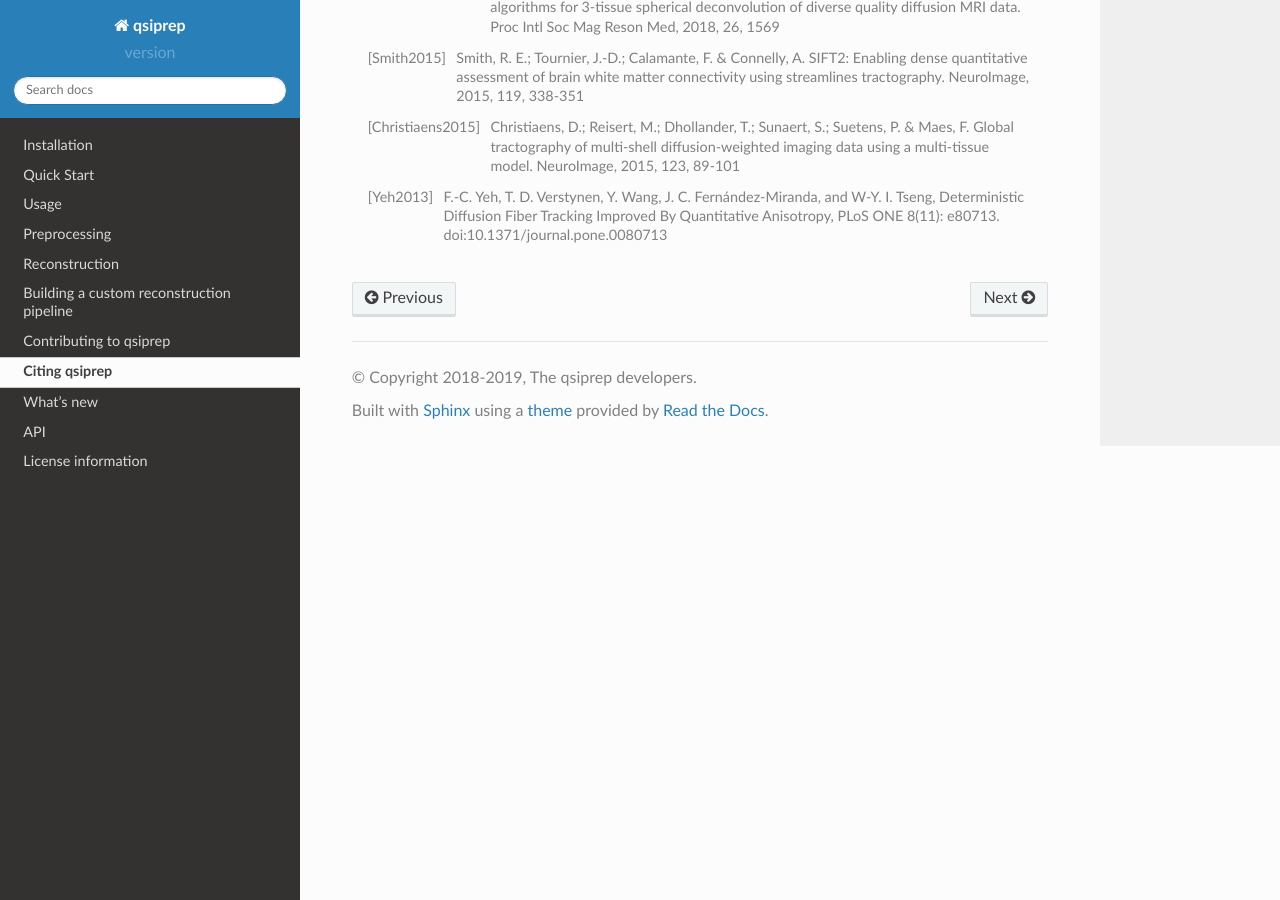
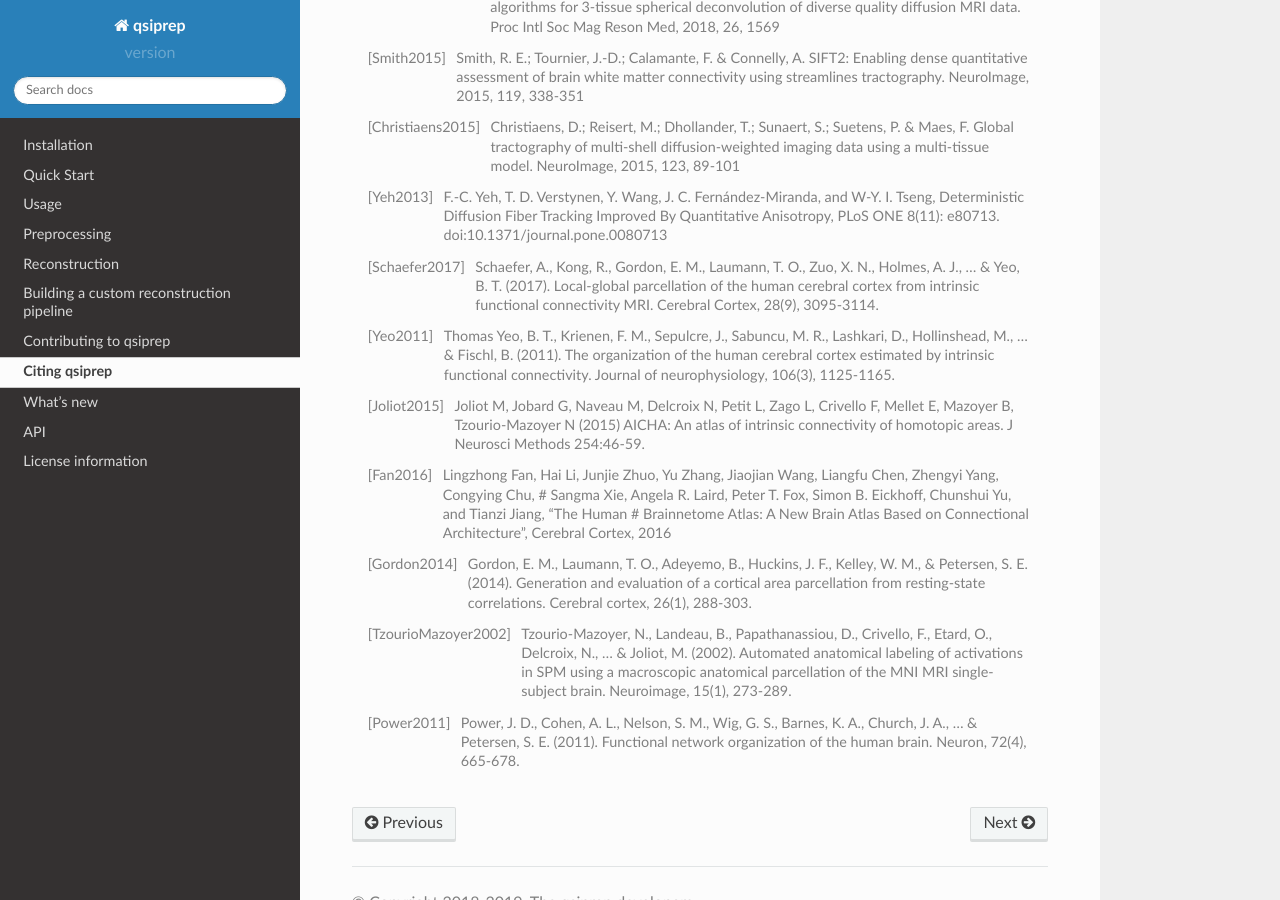
Before and after one commit to PennLINC/qsiprep, a Sphinx documentation site: the page built from docs/citing.rst, in a window 1280 px wide and 900 px high, scrolled down 828 px. Built offline with Sphinx 7.4.7 and the Read the Docs theme 2.0.0, drawn with Linux system fonts in a browser that asks for light colours.

```diff
--- a/docs/citing.rst
+++ b/docs/citing.rst
@@ -57,3 +57,34 @@ Nothing to cite yet...
 .. [Yeh2013]  F.-C. Yeh, T. D. Verstynen, Y. Wang, J. C. Fernández-Miranda, and W-Y. I. Tseng,
           Deterministic Diffusion Fiber Tracking Improved By Quantitative Anisotropy, PLoS
           ONE 8(11): e80713. doi:10.1371/journal.pone.0080713
+
+.. [Schaefer2017] Schaefer, A., Kong, R., Gordon, E. M., Laumann, T. O., Zuo, X. N., Holmes,
+          A. J., ... & Yeo, B. T. (2017). Local-global parcellation of the human cerebral cortex
+          from intrinsic functional connectivity MRI. Cerebral Cortex, 28(9), 3095-3114.
+
+.. [Yeo2011] Thomas Yeo, B. T., Krienen, F. M., Sepulcre, J., Sabuncu, M. R., Lashkari, D.,
+          Hollinshead, M., ... & Fischl, B. (2011). The organization of the human cerebral
+          cortex estimated by intrinsic functional connectivity. Journal of neurophysiology,
+          106(3), 1125-1165.
+
+.. [Joliot2015] Joliot M, Jobard G, Naveau M, Delcroix N, Petit L, Zago L, Crivello F, Mellet E,
+          Mazoyer B, Tzourio-Mazoyer N (2015) AICHA: An atlas of intrinsic connectivity of
+          homotopic areas. J Neurosci Methods 254:46-59.
+
+.. [Fan2016] Lingzhong Fan, Hai Li, Junjie Zhuo, Yu Zhang, Jiaojian Wang, Liangfu Chen, Zhengyi
+          Yang, Congying Chu, # Sangma Xie, Angela R. Laird, Peter T. Fox, Simon B. Eickhoff,
+          Chunshui Yu, and Tianzi Jiang, "The Human # Brainnetome Atlas: A New Brain Atlas Based
+          on Connectional Architecture", Cerebral Cortex, 2016
+
+.. [Gordon2014] Gordon, E. M., Laumann, T. O., Adeyemo, B., Huckins, J. F., Kelley, W. M., &
+          Petersen, S. E. (2014). Generation and evaluation of a cortical area parcellation from
+          resting-state correlations. Cerebral cortex, 26(1), 288-303.
+
+.. [TzourioMazoyer2002] Tzourio-Mazoyer, N., Landeau, B., Papathanassiou, D., Crivello, F., Etard,
+          O., Delcroix, N., ... & Joliot, M. (2002). Automated anatomical labeling of activations
+          in SPM using a macroscopic anatomical parcellation of the MNI MRI single-subject brain.
+          Neuroimage, 15(1), 273-289.
+
+.. [Power2011] Power, J. D., Cohen, A. L., Nelson, S. M., Wig, G. S., Barnes, K. A., Church,
+          J. A., ... & Petersen, S. E. (2011). Functional network organization of the human brain.
+          Neuron, 72(4), 665-678.
```
Also changed, not shown: docs/reconstruction.rst (+77 -15 lines), 2 other files.
